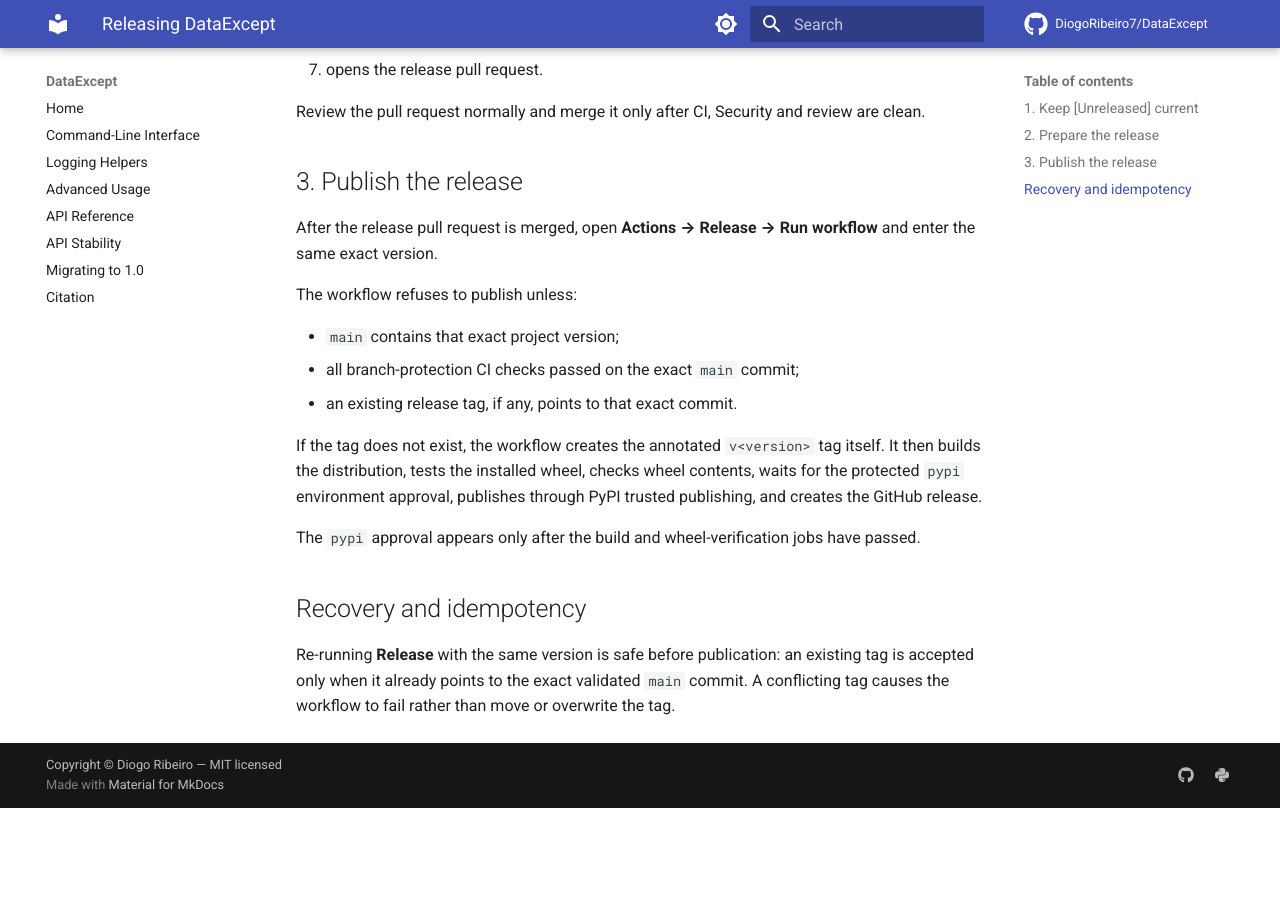
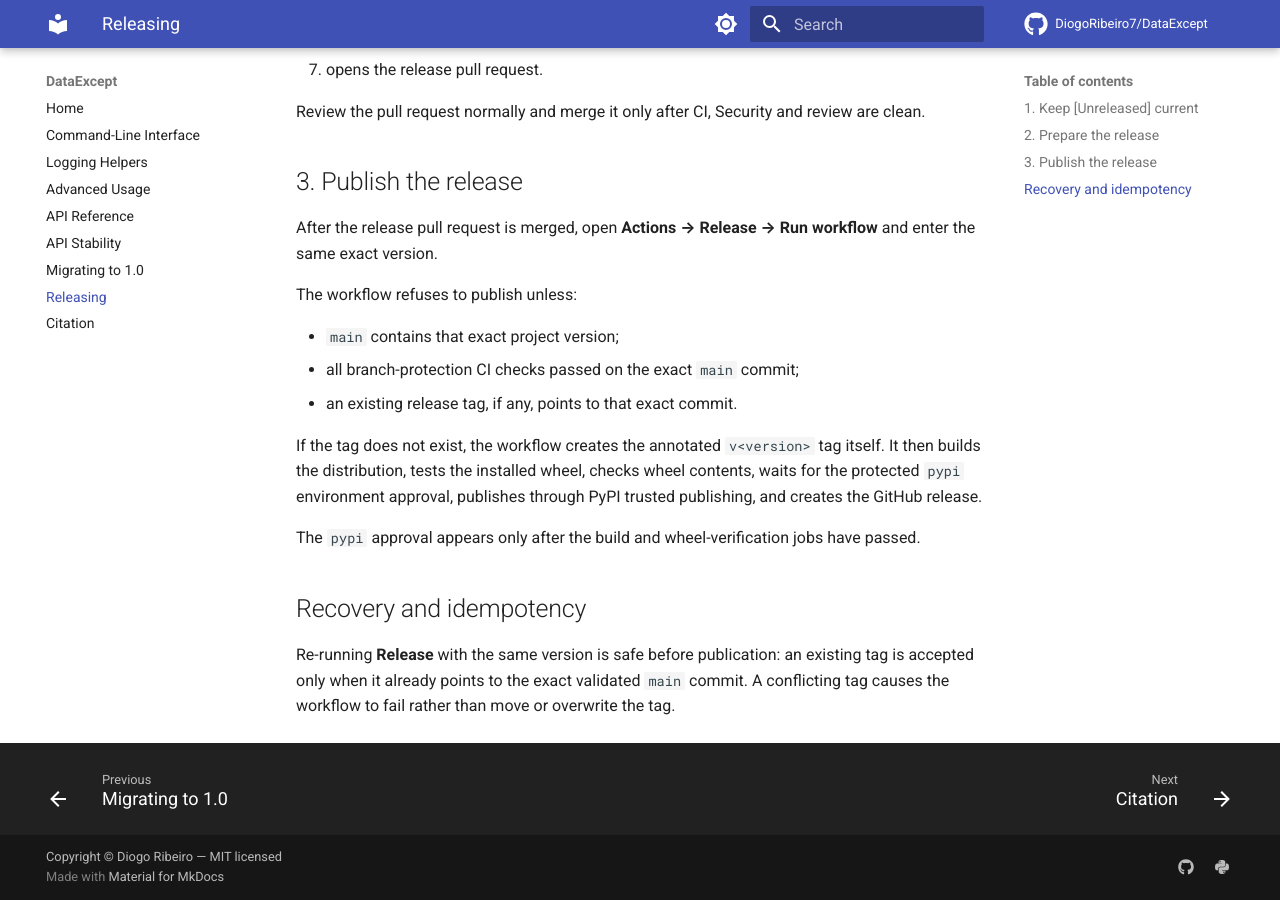
Before and after one commit to DiogoRibeiro7/DataExcept, an MkDocs documentation site: the page built from docs/releasing.md, in a window 1280 px wide and 900 px high, scrolled down 743 px. Built offline with MkDocs 1.6.1 and Material for MkDocs 9.7.7, drawn with Linux system fonts in a browser that asks for light colours; comment, search, counter and statistics services are not loaded; before the commit the page ends 1551 px from its top, so only the background shows below that.

Commit message:
docs: publish release guide

```diff
--- a/mkdocs.yml
+++ b/mkdocs.yml
@@ -80,6 +80,7 @@ nav:
   - API Reference: api.md
   - API Stability: stability.md
   - Migrating to 1.0: migration.md
+  - Releasing: releasing.md
   - Citation: citation.md
 
 extra:
```
